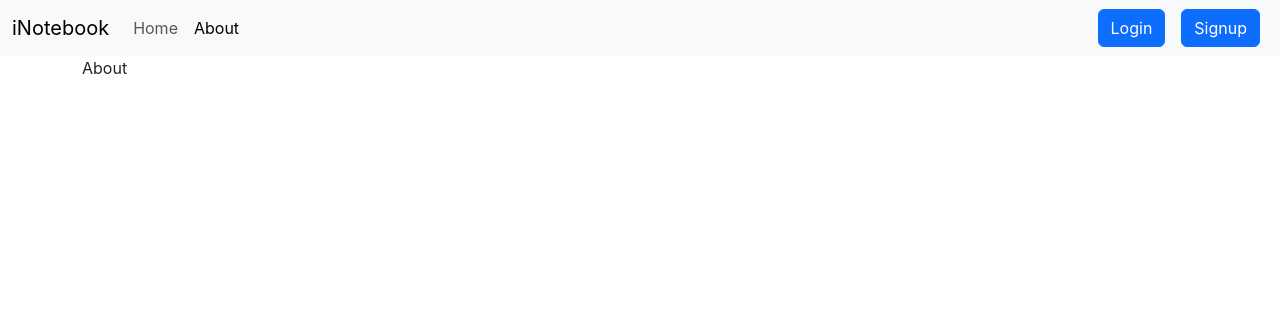
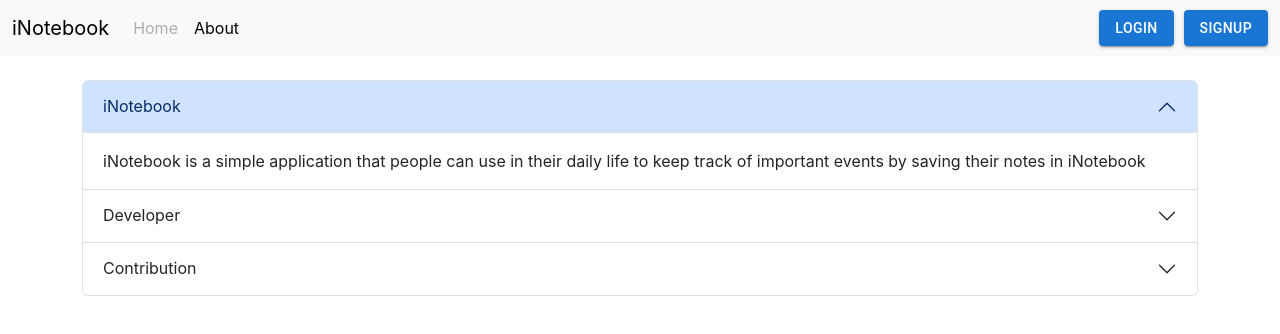
Before and after one commit to adisingh925/inotebook-frontend, a React (Create React App) app: page /about in a window 1280 px wide. Shown: the top 334 px of the page. Built offline with nearby package versions, Linux system fonts and the light colour scheme.

Commit message:
some minor changes

```diff
--- a/src/App.js
+++ b/src/App.js
@@ -1,11 +1,7 @@
 import "./App.css";
-import About from "./Components/About";
-import Home from "./Components/Home";
 import NavBar from "./Components/NavBar";
-import { Route, Routes } from "react-router-dom";
 import GlobalState from "./Context/GlobalState";
-import Login from "./Components/Login";
-import Signup from "./Components/Signup";
+import Main from "./Components/Main";
 
 function App() {
   return (
@@ -13,12 +9,7 @@ function App() {
       <GlobalState>
         <NavBar heading={"iNotebook"} />
         <div className="container">
-          <Routes>
-            <Route exact path="/" element={<Home />} />
-            <Route exact path="/about" element={<About />} />
-            <Route exact path="/login" element={<Login />} />
-            <Route exact path="/signup" element={<Signup />} />
-          </Routes>
+          <Main />
         </div>
       </GlobalState>
     </>
--- a/src/Components/About.js
+++ b/src/Components/About.js
@@ -1,9 +1,83 @@
-import React from 'react'
+import React from "react";
 
 function About() {
   return (
-    <div>About</div>
-  )
+    <div class="accordion my-4" id="accordionPanelsStayOpenExample">
+      <div class="accordion-item">
+        <h2 class="accordion-header">
+          <button
+            class="accordion-button"
+            type="button"
+            data-bs-toggle="collapse"
+            data-bs-target="#panelsStayOpen-collapseOne"
+            aria-expanded="true"
+            aria-controls="panelsStayOpen-collapseOne"
+          >
+            iNotebook
+          </button>
+        </h2>
+        <div
+          id="panelsStayOpen-collapseOne"
+          class="accordion-collapse collapse show"
+        >
+          <div class="accordion-body">
+            iNotebook is a simple application that people can use in their daily
+            life to keep track of important events by saving their notes in
+            iNotebook
+          </div>
+        </div>
+      </div>
+      <div class="accordion-item">
+        <h2 class="accordion-header">
+          <button
+            class="accordion-button collapsed"
+            type="button"
+            data-bs-toggle="collapse"
+            data-bs-target="#panelsStayOpen-collapseTwo"
+            aria-expanded="false"
+            aria-controls="panelsStayOpen-collapseTwo"
+          >
+            Developer
+          </button>
+        </h2>
+        <div
+          id="panelsStayOpen-collapseTwo"
+          class="accordion-collapse collapse"
+        >
+          <div class="accordion-body">
+            This application is developed by <strong>Aditya Singh</strong>. you
+            can get in touch with him using his email{" "}
+            <strong>adisingh925@gmail.com</strong>
+          </div>
+        </div>
+      </div>
+      <div class="accordion-item">
+        <h2 class="accordion-header">
+          <button
+            class="accordion-button collapsed"
+            type="button"
+            data-bs-toggle="collapse"
+            data-bs-target="#panelsStayOpen-collapseThree"
+            aria-expanded="false"
+            aria-controls="panelsStayOpen-collapseThree"
+          >
+            Contribution
+          </button>
+        </h2>
+        <div
+          id="panelsStayOpen-collapseThree"
+          class="accordion-collapse collapse"
+        >
+          <div class="accordion-body">
+            The iNotebook repository is publicly available in github including
+            backend, any interested developer who wants to contribute can
+            contact on above email or can reach out to me on my github{" "}
+            <strong>adisingh925</strong>
+          </div>
+        </div>
+      </div>
+    </div>
+  );
 }
 
-export default About
+export default About;
--- a/src/Components/Login.js
+++ b/src/Components/Login.js
@@ -1,5 +1,6 @@
 import React, { useState, useContext } from "react";
 import globalContext from "../Context/GlobalContext";
+import Button from "@mui/material/Button";
 
 function Login() {
   const context = useContext(globalContext);
@@ -17,7 +18,16 @@ function Login() {
   };
 
   return (
-    <div className="container-sm my-5">
+    <div
+      className="container"
+      style={{
+        display: "flex",
+        alignContent: "center",
+        alignItems: "center",
+        justifyContent: "center",
+        marginTop: "50px",
+      }}
+    >
       <form onSubmit={handleLoginClicked}>
         <div className="mb-3">
           <label htmlFor="exampleInputEmail1" className="form-label">
@@ -51,9 +61,9 @@ function Login() {
             id="exampleInputPassword1"
           />
         </div>
-        <button type="submit" className="btn btn-primary">
+        <Button type="submit" variant="contained">
           Login
-        </button>
+        </Button>
       </form>
     </div>
   );
--- /dev/null
+++ b/src/Components/Main.js
@@ -0,0 +1,37 @@
+import React from "react";
+import { Route, Routes } from "react-router-dom";
+import About from "./About";
+import Home from "./Home";
+import Login from "./Login";
+import Signup from "./Signup";
+import SnackBar from "./SnackBar";
+import { useContext } from "react";
+import globalContext from "../Context/GlobalContext";
+
+function Main() {
+  const context = useContext(globalContext);
+
+  const { snackbarState, snackbarText, severity, handleSnackBarClose } =
+    context;
+
+  return (
+    <>
+      <SnackBar
+        message={snackbarText}
+        handleClose={handleSnackBarClose}
+        state={snackbarState}
+        sx={{ width: '100%' }}
+        severity={severity}
+      />
+
+      <Routes>
+        <Route exact path="/" element={<Home />} />
+        <Route exact path="/about" element={<About />} />
+        <Route exact path="/login" element={<Login />} />
+        <Route exact path="/signup" element={<Signup />} />
+      </Routes>
+    </>
+  );
+}
+
+export default Main;
--- a/src/Components/NavBar.js
+++ b/src/Components/NavBar.js
@@ -1,7 +1,7 @@
-import React, {useContext} from "react";
+import React, { useContext } from "react";
 import { Link, useLocation } from "react-router-dom";
 import globalContext from "../Context/GlobalContext";
-
+import Button from "@mui/material/Button";
 
 function NavBar(props) {
   const context = useContext(globalContext);
@@ -30,7 +30,11 @@ function NavBar(props) {
             <li className="nav-item">
               <Link
                 className={`nav-link ${
-                  location.pathname === "/" ? "active" : ""
+                  localStorage.getItem("token")
+                    ? location.pathname === "/"
+                      ? "active"
+                      : ""
+                    : "disabled"
                 }`}
                 aria-current="page"
                 to="/"
@@ -50,10 +54,32 @@ function NavBar(props) {
             </li>
           </ul>
 
-          {!localStorage.getItem("token") ? <form className="d-flex" role="search">
-          <Link className="btn btn-primary mx-2" to="/login" role="button">Login</Link>
-          <Link className="btn btn-primary mx-2" to="/signup" role="button">Signup</Link>
-          </form> : <button className="btn btn-primary" onClick={onLogoutClick}>Logout</button>}
+          {!localStorage.getItem("token") ? (
+            <form className="d-flex" role="search">
+              <Button
+                component={Link}
+                to="/login"
+                variant="contained"
+                color="primary"
+                style={{ marginRight: "10px" }}
+              >
+                Login
+              </Button>
+
+              <Button
+                component={Link}
+                to="/signup"
+                variant="contained"
+                color="primary"
+              >
+                Signup
+              </Button>
+            </form>
+          ) : (
+            <Button variant="contained" color="primary" onClick={onLogoutClick}>
+              Logout
+            </Button>
+          )}
         </div>
       </div>
     </nav>
--- a/src/Components/Notes.js
+++ b/src/Components/Notes.js
@@ -5,23 +5,12 @@ import NoteItem from "./NoteItem";
 import AddNotes from "./AddNotes";
 import Button from "@mui/material/Button";
 import EditNoteIcon from "@mui/icons-material/EditNote";
-import SnackBar from "./SnackBar";
 import { useNavigate } from "react-router-dom";
 
 function Notes() {
   const context = useContext(globalContext);
   let navigate = useNavigate();
-  const {
-    notes,
-    deleteNote,
-    addNote,
-    updateNote,
-    getAllNotes,
-    snackbarState,
-    snackbarText,
-    severity,
-    handleSnackBarClose,
-  } = context;
+  const { notes, deleteNote, addNote, updateNote, getAllNotes } = context;
 
   useEffect(() => {
     if (localStorage.getItem("token")) {
@@ -51,7 +40,7 @@ function Notes() {
   const [positiveButtonText, setPositiveButtonText] = useState("");
   const [note, setNote] = useState({
     title: "",
-    tag: "default",
+    tag: "General",
     description: "",
   });
 
@@ -85,13 +74,6 @@ function Notes() {
 
   return (
     <div>
-      <SnackBar
-        message={snackbarText}
-        handleClose={handleSnackBarClose}
-        state={snackbarState}
-        severity={severity}
-      />
-
       <AddNotes
         dialogState={open}
         handleClose={handleDialogClose}
--- a/src/Components/Signup.js
+++ b/src/Components/Signup.js
@@ -1,5 +1,6 @@
 import React, { useState, useContext } from "react";
 import globalContext from "../Context/GlobalContext";
+import Button from "@mui/material/Button";
 
 function Signup() {
   const context = useContext(globalContext);
@@ -21,7 +22,16 @@ function Signup() {
   };
 
   return (
-    <div className="container-sm my-5">
+    <div
+      className="container"
+      style={{
+        display: "flex",
+        alignContent: "center",
+        alignItems: "center",
+        justifyContent: "center",
+        marginTop: "50px",
+      }}
+    >
       <form onSubmit={handleSubmit}>
         <div className="mb-3">
           <label htmlFor="exampleInputEmail1" className="form-label">
@@ -71,9 +81,9 @@ function Signup() {
           />
         </div>
 
-        <button type="submit" className="btn btn-primary">
+        <Button type="submit" variant="contained">
           Signup
-        </button>
+        </Button>
       </form>
     </div>
   );
```
Also changed, not shown: src/Context/GlobalState.js (+41 -20 lines).
